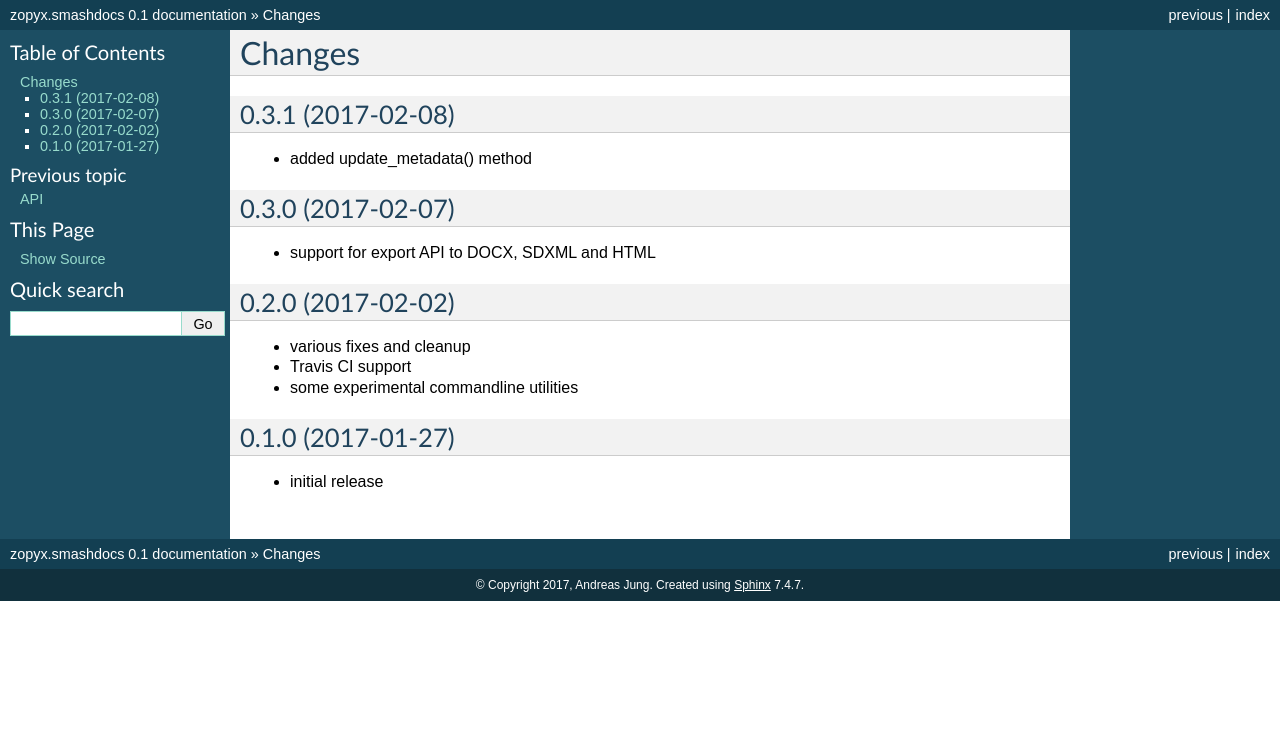
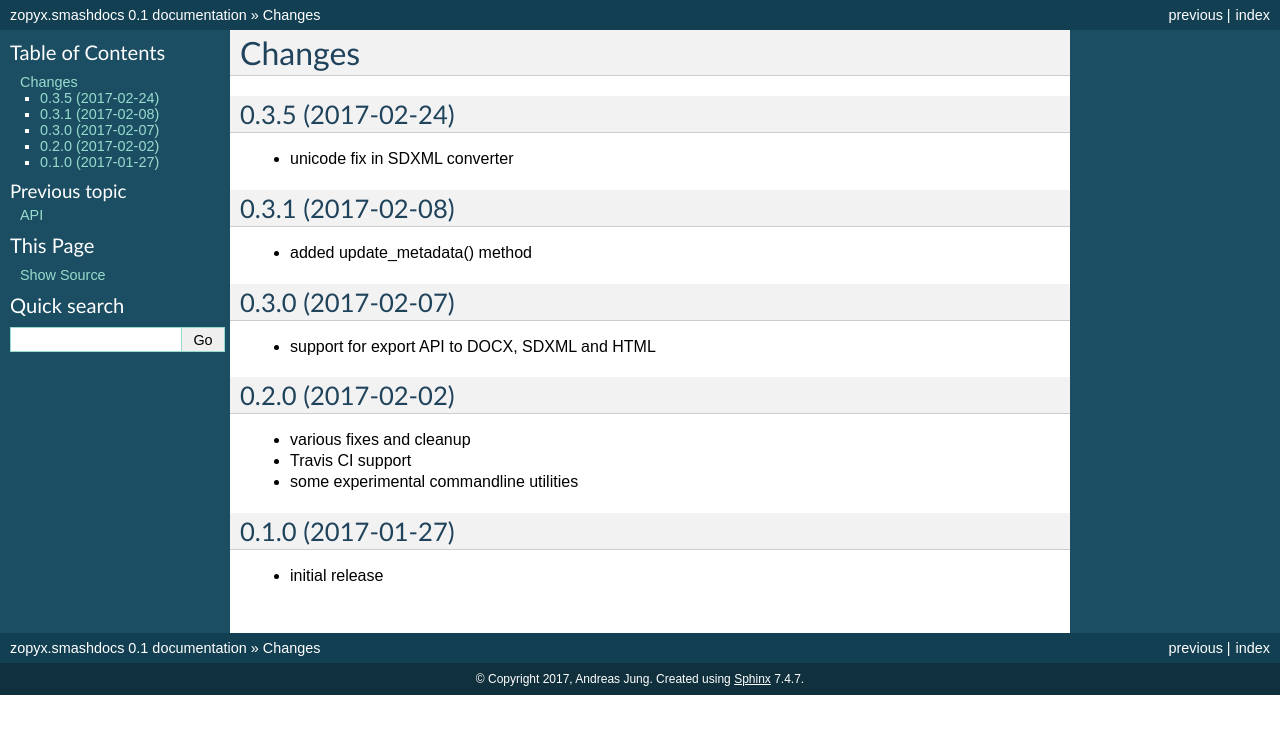
Before and after one commit to Art-Ko/zopyx.smashdocs, a Sphinx documentation site: the page built from docs/source/HISTORY.rst, in a window 1280 px wide. Shown: the top 734 px of the page. Built offline with Sphinx 7.4.7, drawn with Linux system fonts in a browser that asks for light colours.

Commit message:
unicode fix

```diff
--- a/docs/source/HISTORY.rst
+++ b/docs/source/HISTORY.rst
@@ -1,5 +1,10 @@
 Changes
 -------
+
+0.3.5 (2017-02-24)
+++++++++++++++++++
+
+- unicode fix in SDXML converter
 
 0.3.1 (2017-02-08)
 ++++++++++++++++++
--- a/setup.py
+++ b/setup.py
@@ -2,7 +2,7 @@ import io
 import os
 from setuptools import setup, find_packages
 
-version = '0.3.4'
+version = '0.3.5'
 
 setup(name='zopyx.smashdocs',
       version=version,
```
